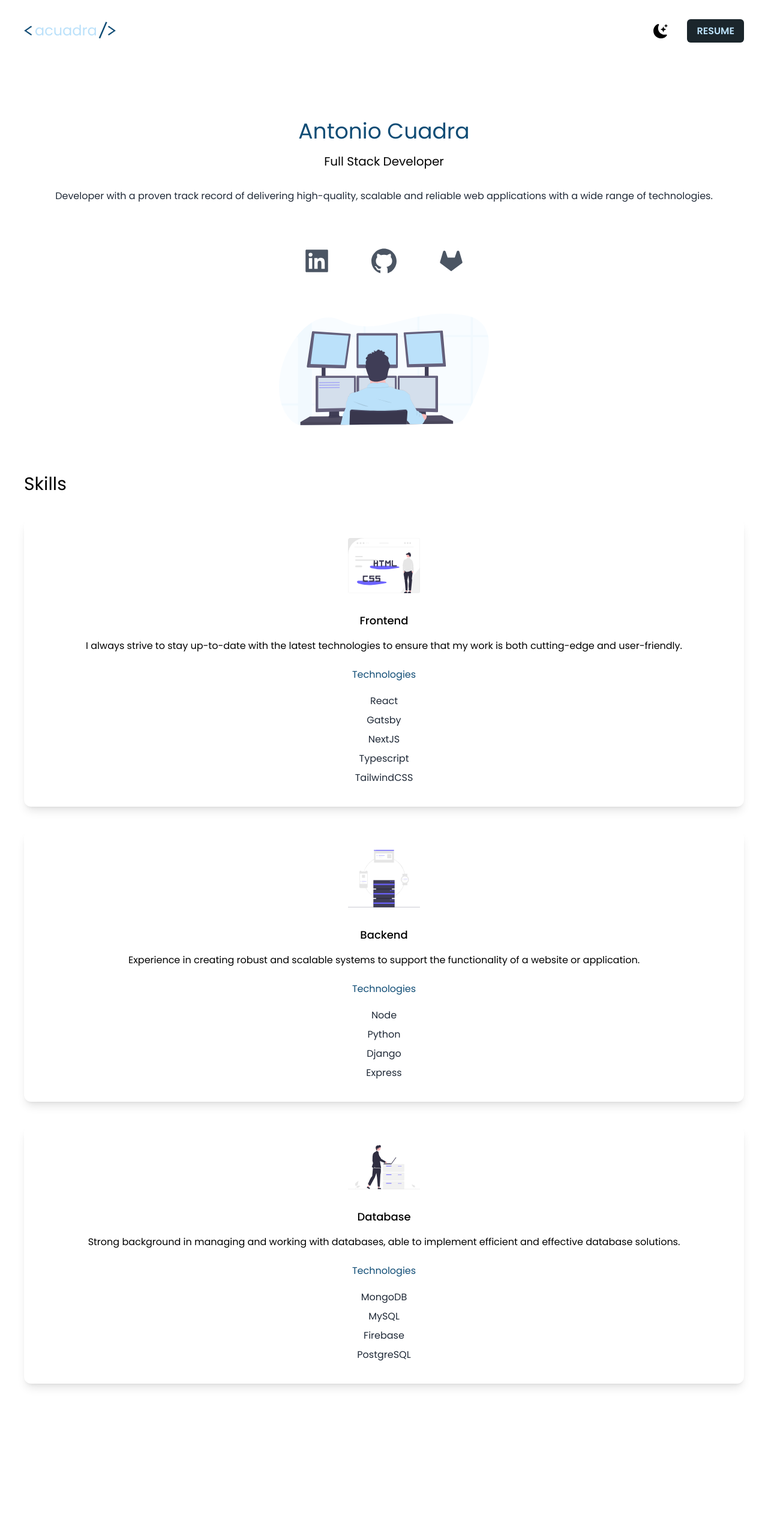
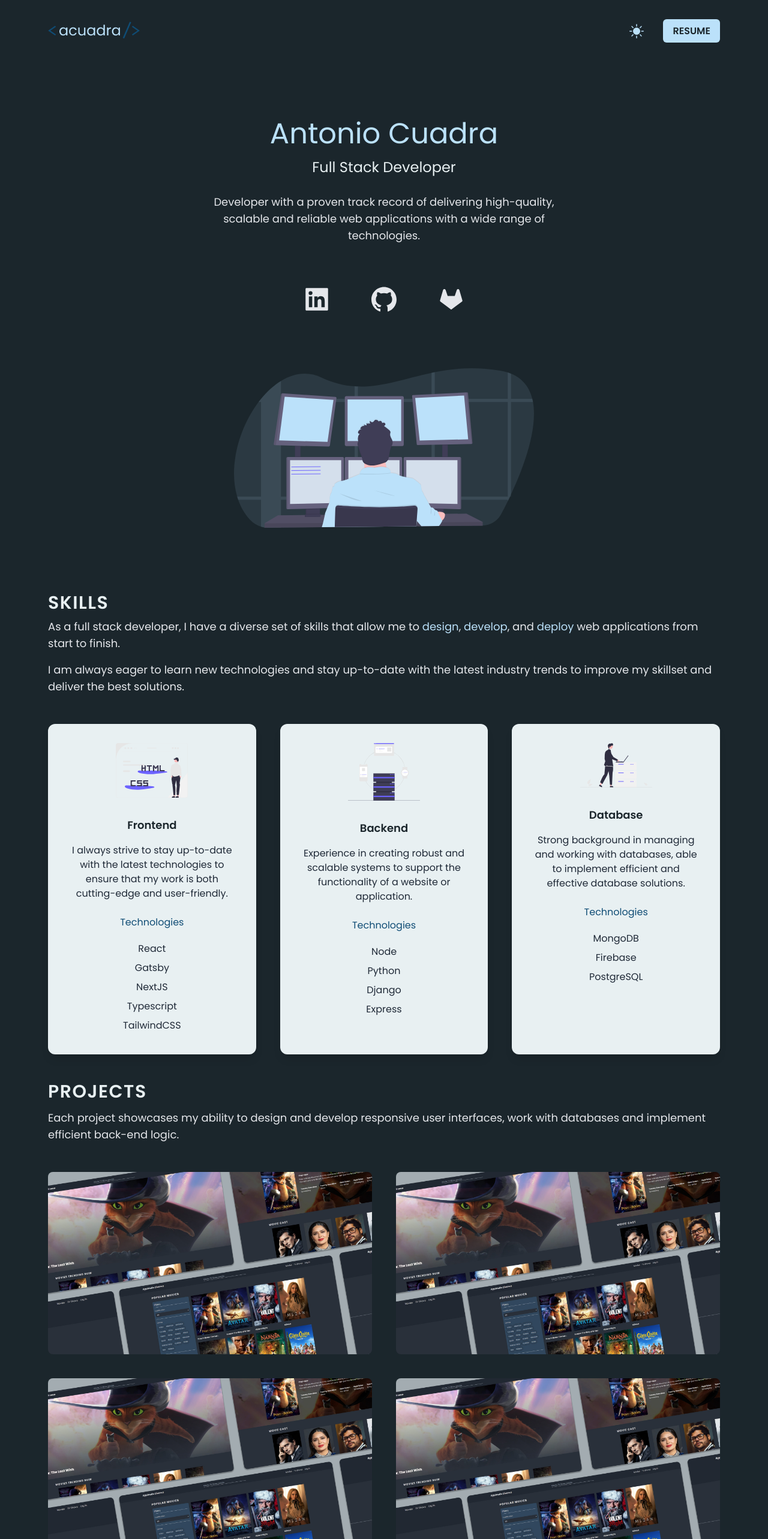
Before and after one commit to AlexC01/portfolio, a Next.js app: page / in a window 1280 px wide. Shown: the top 2566 px of the page at 60% size. Before the commit the page ends 2347 px from the top, so only its background shows below. Built offline with nearby package versions, Linux system fonts and the light colour scheme.

Commit message:
refactor

```diff
--- a/pages/index.tsx
+++ b/pages/index.tsx
@@ -1,19 +1,49 @@
+import { useState } from 'react';
 import Head from 'next/head';
 import Image from 'next/image';
-import { BsFillMoonStarsFill } from 'react-icons/bs';
+import { BsFillMoonStarsFill, BsFillSunFill } from 'react-icons/bs';
 import { AiFillLinkedin, AiFillGithub, AiFillGitlab } from 'react-icons/ai';
-import hero from '../public/hero.svg';
+import web1 from '/public/projects/web1.png';
+import frontend from '/public/frontend.svg';
+import backend from '/public/backend.svg';
+import database from '/public/database.svg';
 
 export default function Home() {
+  const [darkMode, setDarkMode] = useState(true);
+  const skills = [
+    {
+      id: 0,
+      image: frontend,
+      title: 'Frontend',
+      description: `I always strive to stay up-to-date with the latest technologies
+  to ensure that my work is both cutting-edge and user-friendly.`,
+      technologies: ['React', 'Gatsby', 'NextJS', 'Typescript', 'TailwindCSS'],
+    },
+    {
+      id: 1,
+      image: backend,
+      title: 'Backend',
+      description: `Experience in creating robust and scalable systems to support the functionality of a website or application.`,
+      technologies: ['Node', 'Python', 'Django', 'Express'],
+    },
+    {
+      id: 2,
+      image: database,
+      title: 'Database',
+      description: `Strong background in managing and working with databases, able to implement efficient and effective database solutions.`,
+      technologies: ['MongoDB', 'Firebase', 'PostgreSQL'],
+    },
+  ];
+
   return (
-    <>
+    <div className={darkMode ? 'dark' : ''}>
       <Head>
         <title>A. Cuadra Portfolio</title>
         <meta name="description" content="Generated by create next app" />
         <meta name="viewport" content="width=device-width, initial-scale=1" />
         <link rel="icon" href="/favicon.ico" />
       </Head>
-      <main className="bg-white px-10 font-poppins">
+      <main className="bg-white px-10 font-poppins md:px-20 dark:bg-darkcolor">
         <section className="">
           <nav className="py-8 mb-12 flex justify-between">
             <div>
@@ -21,11 +51,22 @@ export default function Home() {
             </div>
             <ul className="flex items-center">
               <li>
-                <BsFillMoonStarsFill className="cursor-pointer text-2xl" />
+                {darkMode && (
+                  <BsFillSunFill
+                    onClick={() => setDarkMode(!darkMode)}
+                    className="cursor-pointer text-2xl text-babyblue icon-hover"
+                  />
+                )}
+                {!darkMode && (
+                  <BsFillMoonStarsFill
+                    onClick={() => setDarkMode(!darkMode)}
+                    className="cursor-pointer text-2xl text-darkcolor icon-hover"
+                  />
+                )}
               </li>
               <li>
                 <a
-                  className="bg-darkcolor text-babyblue font-semibold px-4 py-2 border-none rounded-md ml-8 uppercase "
+                  className="bg-darkcolor text-babyblue font-semibold px-4 py-2 border-none rounded-md ml-8 uppercase dark:bg-babyblue dark:text-darkcolor"
                   href="#"
                 >
                   Resume
@@ -34,93 +75,149 @@ export default function Home() {
             </ul>
           </nav>
           <div className="text-center p-10">
-            <h2 className="text-4xl py-2 text-darkerblue">Antonio Cuadra</h2>
-            <h3 className="text-xl py-2">Full Stack Developer</h3>
-            <p className="text-md py-5 leading-8 text-gray-800">
+            <h2 className="text-4xl py-2 text-darkerblue md:text-5xl dark:text-babyblue">
+              Antonio Cuadra
+            </h2>
+            <h3 className="text-xl py-2 md:text-2xl dark:text-colorlight">
+              Full Stack Developer
+            </h3>
+            <p className="text-md py-5 leading-8 text-gray-800 md:text-lg max-w-xl mx-auto dark:text-gray-200">
               Developer with a proven track record of delivering high-quality,
               scalable and reliable web applications with a wide range of
               technologies.
             </p>
           </div>
-          <div className="text-5xl flex justify-center gap-16 py-2 text-gray-600">
-            <AiFillLinkedin />
-            <AiFillGithub />
-            <AiFillGitlab />
+          <div className="text-5xl flex justify-center gap-16 py-2 text-gray-600 dark:text-gray-200">
+            <AiFillLinkedin
+              href="https://www.linkedin.com/in/antonio-cuadra-quezada/"
+              className="cursor-pointer"
+              target="_blank"
+            />
+            <AiFillGithub
+              href="https://github.com/AlexC01"
+              className="cursor-pointer"
+              target="_blank"
+            />
+            <AiFillGitlab
+              href="https://gitlab.com/acuadraq"
+              className="cursor-pointer"
+              target="_blank"
+            />
           </div>
-          <div className="relative flex justify-center mt-14">
-            <Image src="/hero.svg" width={350} height={350} alt="Hero Navbar" />
+          <div className="relative flex justify-center mt-14 overflow-hidden">
+            <Image
+              src="/hero.svg"
+              width={500}
+              height={350}
+              alt="Hero Navbar"
+              className="w-92 md:96 md:h-80"
+            />
           </div>
         </section>
         <section className="">
           <div>
-            <h3 className="text-3xl mt-20">Skills</h3>
+            <h3 className="text-3xl mt-20 dark:text-colorlight font-semibold tracking-wider uppercase">
+              Skills
+            </h3>
+            <p className="text-md lg:text-lg py-2 leading-8 text-gray-800 dark:text-gray-200">
+              As a full stack developer, I have a diverse set of skills that
+              allow me to{' '}
+              <span className="text-darkerblue dark:text-babyblue">design</span>
+              ,{' '}
+              <span className="text-darkerblue dark:text-babyblue">
+                develop
+              </span>
+              , and
+              <span className="text-darkerblue dark:text-babyblue">
+                {' '}
+                deploy
+              </span>{' '}
+              web applications from start to finish.
+            </p>
+            <p className="text-md lg:text-lg py-2 leading-8 text-gray-800 dark:text-gray-200">
+              I am always eager to learn new technologies and stay up-to-date
+              with the latest industry trends to improve my skillset and deliver
+              the best solutions.
+            </p>
           </div>
-          <div>
-            <div className="text-center shadow-lg p-8 rounded-xl my-10">
+          <div className="lg:flex gap-10">
+            {skills.map(item => (
+              <div
+                key={item.id}
+                className="bg-darkcolor text-center shadow-lg p-8 rounded-xl my-10 flex-1 dark:bg-colorlight"
+              >
                 <div className="flex justify-center">
                   <Image
-                  src="/frontend.svg"
+                    src={item.image}
                     width={120}
                     height={120}
-                  alt="Frontend"
+                    alt={item.title}
                   />
                 </div>
-              <h3 className="text-lg font-medium pt-8 pb-2">Frontend</h3>
-              <p className="py-2">
-                I always strive to stay up-to-date with the latest technologies
-                to ensure that my work is both cutting-edge and user-friendly.
+                <h3 className="text-babyblue text-lg font-medium pt-8 pb-2 dark:text-darkcolor dark:font-semibold">
+                  {item.title}
+                </h3>
+                <p className="py-2 text-gray-100 dark:text-gray-800">
+                  {item.description}
                 </p>
-              <h4 className="py-4 text-darkerblue">Technologies</h4>
-              <p className="text-gray-800 py-1">React</p>
-              <p className="text-gray-800 py-1">Gatsby</p>
-              <p className="text-gray-800 py-1">NextJS</p>
-              <p className="text-gray-800 py-1">Typescript</p>
-              <p className="text-gray-800 py-1">TailwindCSS</p>
-            </div>{' '}
-            <div className="text-center shadow-lg p-8 rounded-xl my-10">
-              <div className="flex justify-center">
+                <h4 className="py-4 text-babyblue dark:text-darkerblue">
+                  Technologies
+                </h4>
+                {item.technologies.map(tech => (
+                  <p
+                    key={tech}
+                    className="text-gray-100 py-1 dark:text-gray-800"
+                  >
+                    {tech}
+                  </p>
+                ))}
+              </div>
+            ))}
+          </div>
+        </section>
+        <section>
+          <div>
+            <h3 className="text-3xl py-1 dark:text-colorlight font-semibold tracking-wider uppercase">
+              Projects
+            </h3>
+            <p className="text-md lg:text-lg py-2 leading-8 text-gray-800 dark:text-gray-200">
+              Each project showcases my ability to design and develop responsive
+              user interfaces, work with databases and implement efficient
+              back-end logic.
+            </p>
+          </div>
+          <div className="flex flex-col gap-10 py-10 lg:flex-row lg:flex-wrap">
+            <div className="basis-1/3 flex-1">
               <Image
-                  src="/backend.svg"
-                  width={120}
-                  height={120}
-                  alt="Frontend"
+                src={web1}
+                alt="Web 1"
+                className="rounded-lg object-cover shadow-lg projects"
               />
             </div>
-              <h3 className="text-lg font-medium pt-8 pb-2">Backend</h3>
-              <p className="py-2">
-                Experience in creating robust and scalable systems to support
-                the functionality of a website or application.
-              </p>
-              <h4 className="py-4 text-darkerblue">Technologies</h4>
-              <p className="text-gray-800 py-1">Node</p>
-              <p className="text-gray-800 py-1">Python</p>
-              <p className="text-gray-800 py-1">Django</p>
-              <p className="text-gray-800 py-1">Express</p>
-            </div>
-            <div className="text-center shadow-lg p-8 rounded-xl my-10">
-              <div className="flex justify-center">
+            <div className="basis-1/3 flex-1">
               <Image
-                  src="/database.svg"
-                  width={120}
-                  height={120}
-                  alt="Frontend"
+                src={web1}
+                alt="Web 2"
+                className="rounded-lg object-cover shadow-lg projects"
               />
             </div>
-              <h3 className="text-lg font-medium pt-8 pb-2">Database</h3>
-              <p className="py-2">
-                Strong background in managing and working with databases, able
-                to implement efficient and effective database solutions.
-              </p>
-              <h4 className="py-4 text-darkerblue">Technologies</h4>
-              <p className="text-gray-800 py-1">MongoDB</p>
-              <p className="text-gray-800 py-1">MySQL</p>
-              <p className="text-gray-800 py-1">Firebase</p>
-              <p className="text-gray-800 py-1">PostgreSQL</p>
+            <div className="basis-1/3 flex-1">
+              <Image
+                src={web1}
+                alt="Web 3"
+                className="rounded-lg object-cover shadow-lg projects"
+              />
+            </div>{' '}
+            <div className="basis-1/3 flex-1">
+              <Image
+                src={web1}
+                alt="Web 3"
+                className="rounded-lg object-cover shadow-lg projects"
+              />
             </div>
           </div>
         </section>
-        <section></section>
       </main>
-    </>
+    </div>
   );
 }
--- a/styles/globals.css
+++ b/styles/globals.css
@@ -1,16 +1,43 @@
-@import url("https://fonts.googleapis.com/css2?family=Poppins:wght@300;400;500;600;700;900&display=swap");
+@import url('https://fonts.googleapis.com/css2?family=Poppins:wght@300;400;500;600;700;900&display=swap');
 @tailwind base;
 @tailwind components;
 @tailwind utilities;
 
 * {
-	box-sizing: border-box;
-	padding: 0;
-	margin: 0;
+  box-sizing: border-box;
+  padding: 0;
+  margin: 0;
 }
 
 html,
 body {
-	max-width: 100vw;
-	overflow-x: hidden;
+  max-width: 100vw;
+  overflow-x: hidden;
 }
+
+.projects {
+  vertical-align: middle;
+  transform: translateZ(0);
+  box-shadow: 0 0 1px rgba(0, 0, 0, 0);
+  backface-visibility: hidden;
+  -moz-osx-font-smoothing: grayscale;
+  transition-duration: 0.3s;
+  transition-property: transform;
+  cursor: pointer;
+}
+
+.projects:hover {
+  transform: scale(1.03);
+}
+
+.icon-hover {
+  transform: translateZ(0);
+  box-shadow: 0 0 1px rgba(0, 0, 0, 0);
+  backface-visibility: hidden;
+  -moz-osx-font-smoothing: grayscale;
+  transition-duration: 0.3s;
+  transition-property: transform;
+}
+.icon-hover:hover {
+  transform: scale(1.1);
+}
--- a/tailwind.config.js
+++ b/tailwind.config.js
@@ -1,18 +1,20 @@
 /** @type {import('tailwindcss').Config} */
 module.exports = {
+  darkMode: 'class',
   content: [
-		"./pages/**/*.{js,ts,jsx,tsx}",
-		"./components/**/*.{js,ts,jsx,tsx}",
+    './pages/**/*.{js,ts,jsx,tsx}',
+    './components/**/*.{js,ts,jsx,tsx}',
   ],
   theme: {
     extend: {
       fontFamily: {
-				poppins: ["Poppins", "sans-serif"],
+        poppins: ['Poppins', 'sans-serif'],
       },
       colors: {
-				babyblue: "#BBE1FA",
-				darkerblue: "#0F4C75",
-				darkcolor: "#1B262C",
+        babyblue: '#BBE1FA',
+        darkerblue: '#0F4C75',
+        darkcolor: '#1B262C',
+        colorlight: '#E8F0F2',
       },
     },
   },
```
Also changed, not shown: public/projects/web1.png (added). Lines whose indentation alone changed are shown as unchanged.
